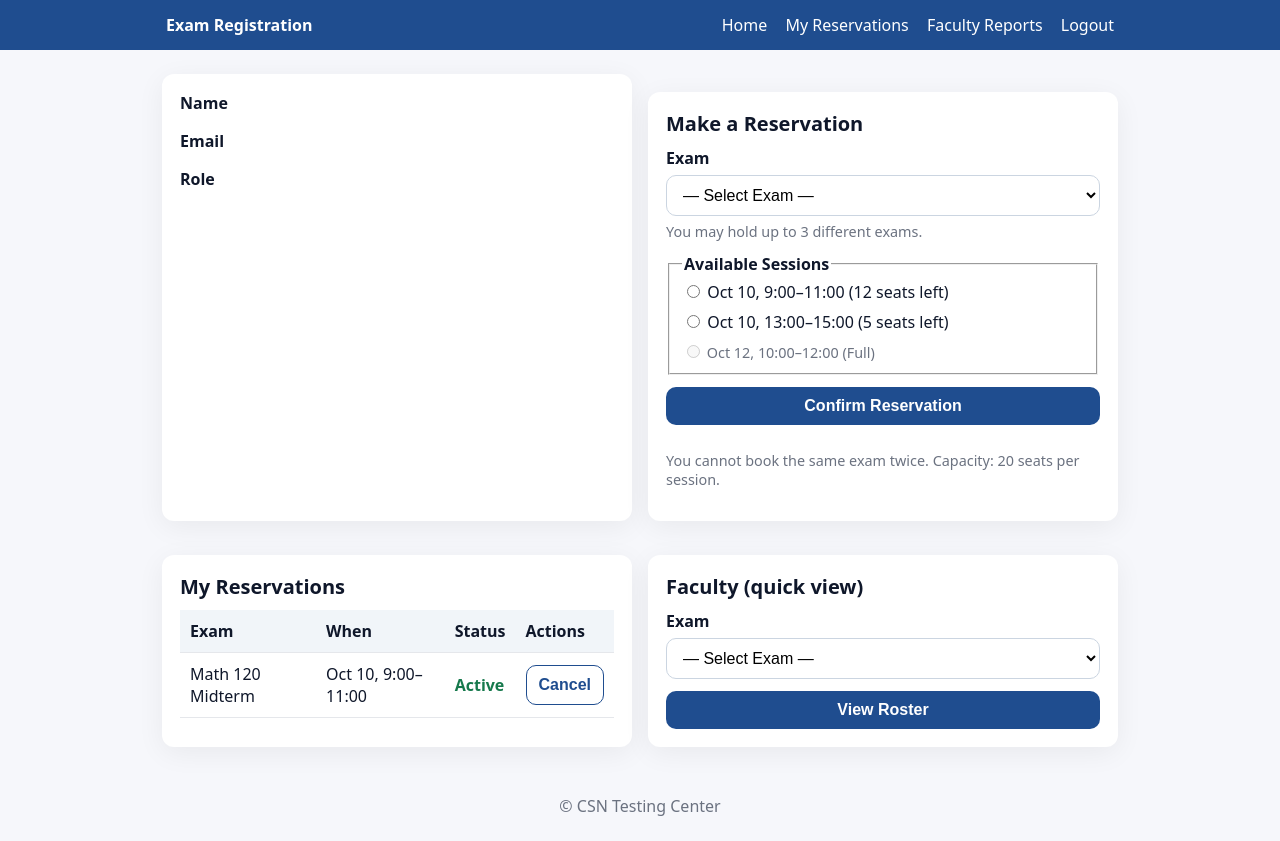
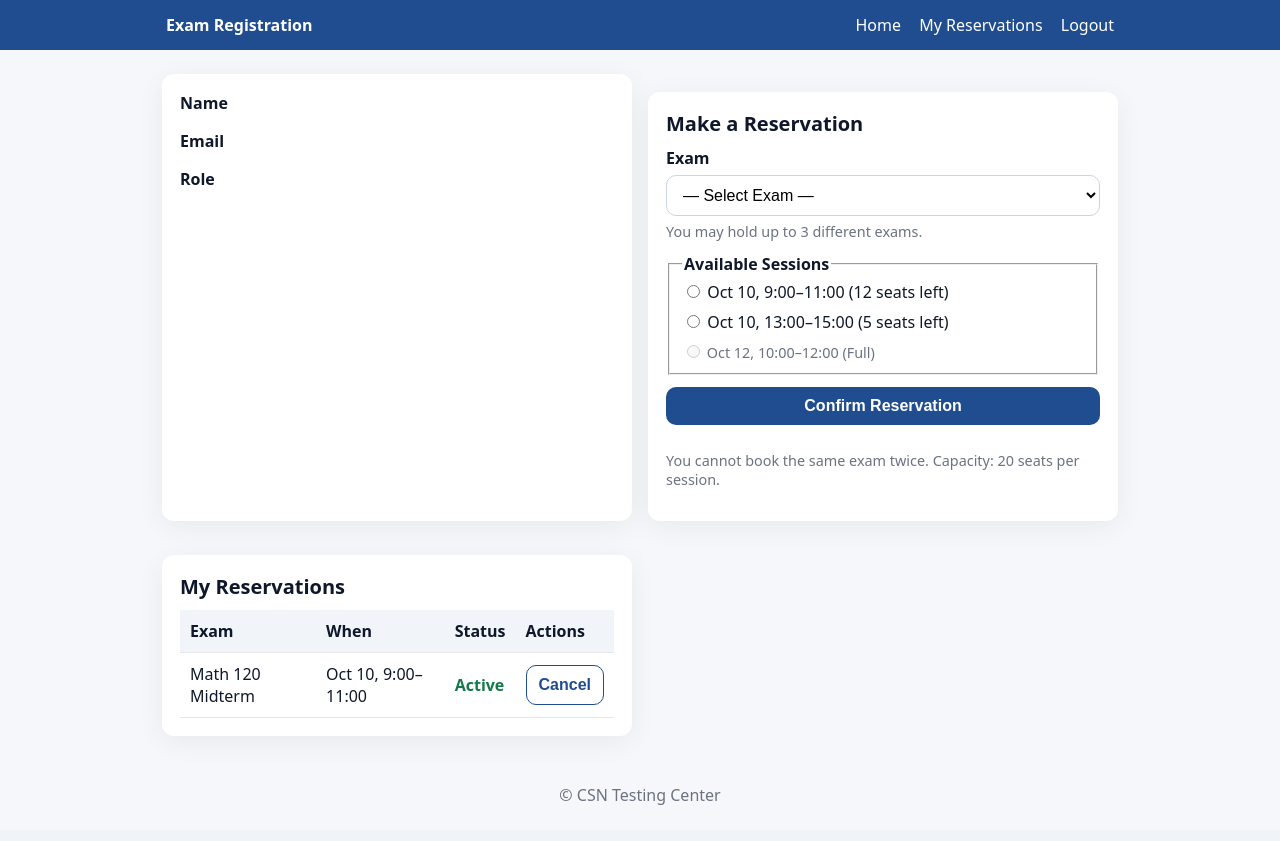
Before and after one commit to Jordan42434243/CIT_260_Undefined_Legends, a Flask app: template current/templates/dashboard.html in a window 1280 px wide. After the commit the page ends 805 px from the top, so only its background shows below. Run offline with Flask 3, Linux system fonts and the light colour scheme; the template is opened without the code that fills it, so the values that code supplies are empty.

Commit message:
Update dashboard.html

```diff
--- a/current/templates/dashboard.html
+++ b/current/templates/dashboard.html
@@ -15,7 +15,6 @@
       <nav class="header__nav">
         <a href="dashboard">Home</a>
         <a href="/my-reservations">My Reservations</a>
-        <a href="/faculty/reports">Faculty Reports</a>
         <a href="{{url_for('logout')}}">Logout</a>
       </nav>
     </div>
@@ -113,23 +112,16 @@
       </table>
     </section>
 
-    <section class="card">
-      <h3 class="card__title">Faculty (quick view)</h3>
-      <form class="form" method="get" action="/faculty/reports">
-        <div class="form__row">
-          <label class="label" for="exam-report">Exam</label>
-          <select id="exam-report" name="exam_id" class="select" required>
-            <option value="">— Select Exam —</option>
-            <option value="1">Math 120 Midterm</option>
-            <option value="2">English 101 Final</option>
-          </select>
-        </div>
-        <button class="button" type="submit">View Roster</button>
-      </form>
-    </section>
+
   </main>
 
   <footer class="footer">© CSN Testing Center</footer>
 </body>
 
 </html>
+
+<!--
+Update: John Grady
+removed the "Faculty Reports" from header and
+"Faculty Quick View" section
+-->
```
